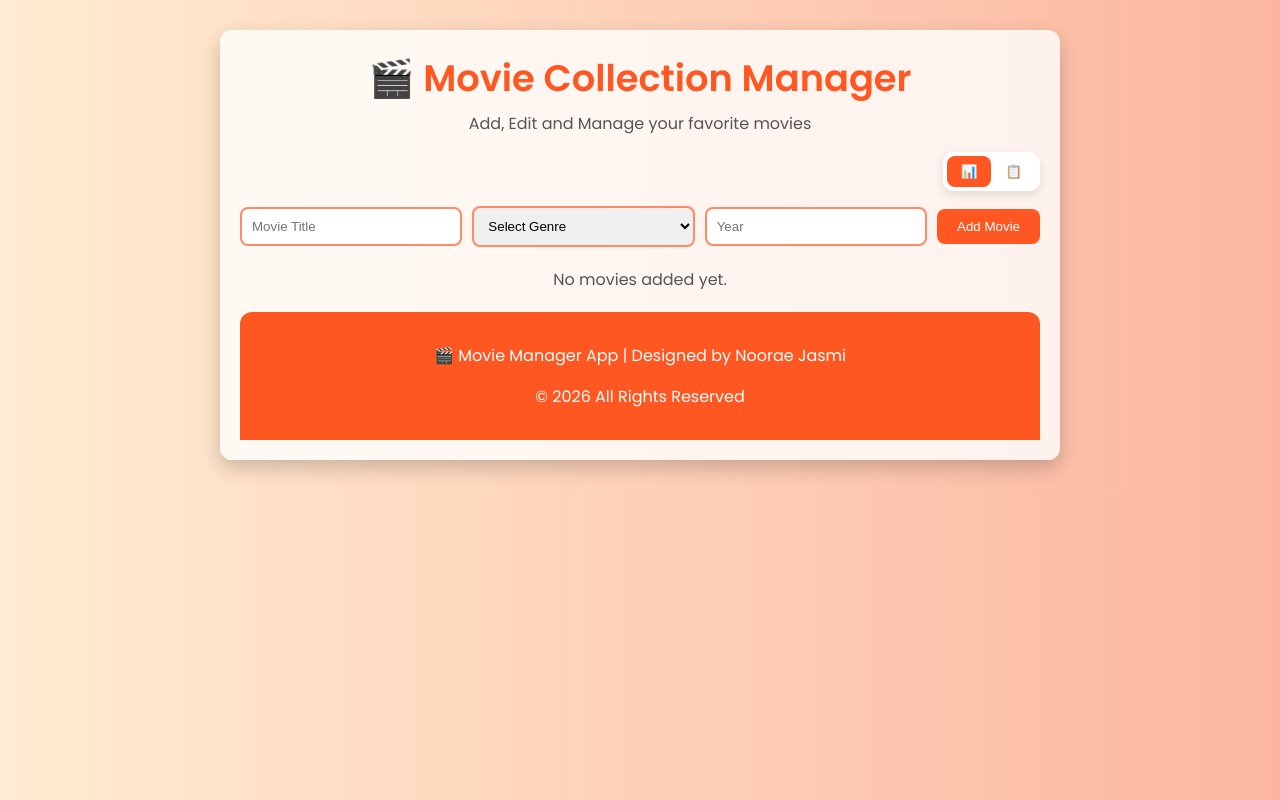
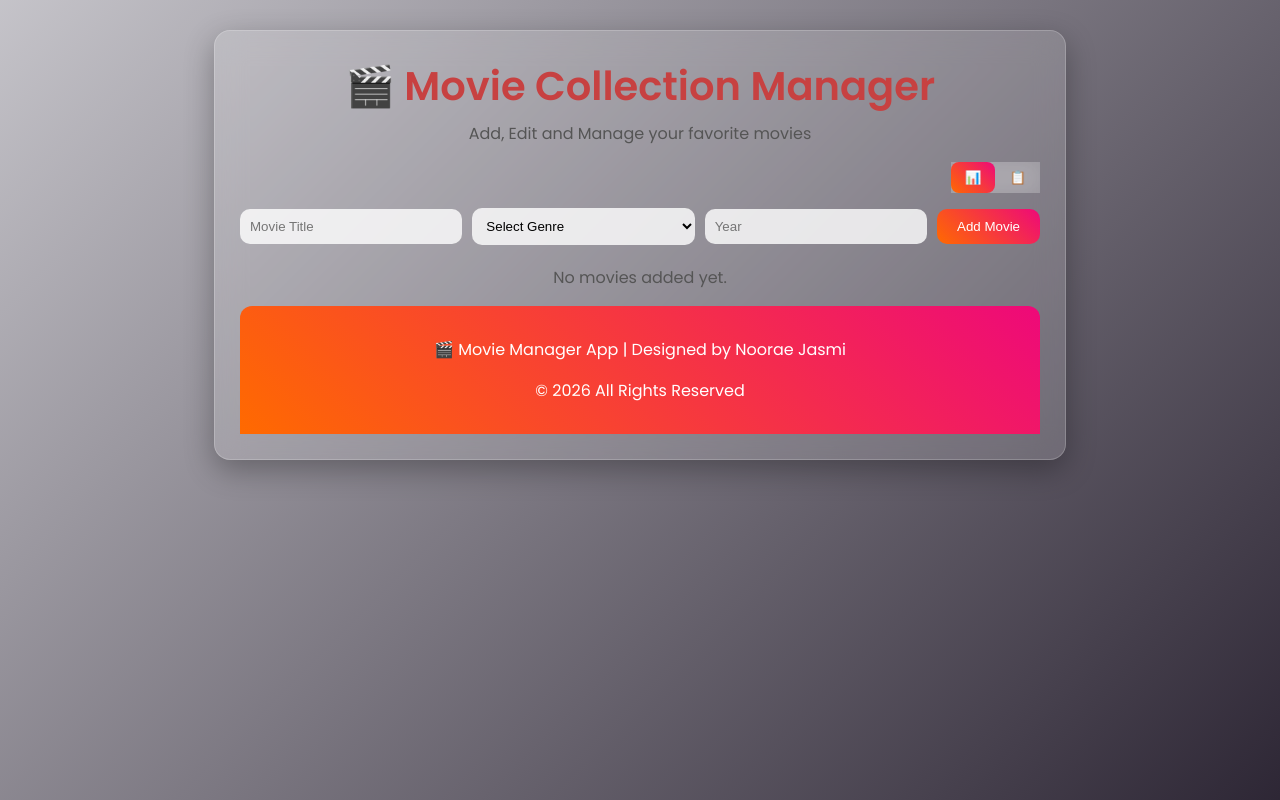
Before and after one commit to jasmi1901/movie-manager, a React (Create React App) app: page / in a window 1280 px wide. Built offline with nearby package versions, Linux system fonts and the light colour scheme.

Commit message:
feedback position and colourchanged

```diff
--- a/src/App.js
+++ b/src/App.js
@@ -1,4 +1,5 @@
 import React, { useState } from "react";
+
 import Header from "./components/Header";
 import ItemForm from "./components/ItemForm";
 import ItemList from "./components/ItemList";
@@ -7,14 +8,15 @@ import Footer from "./components/Footer";
 function App() {
   const [movies, setMovies] = useState([]);
   const [editingMovie, setEditingMovie] = useState(null);
-  const [message, setMessage] = useState("");
-  const [messageType, setMessageType] = useState("");
+  const [topMessage, setTopMessage] = useState("");
+  const [centerMessage, setCenterMessage] = useState("");
+  const [centerType, setCenterType] = useState("");
   const [layout, setLayout] = useState("grid");
 
   const addMovie = (movie) => {
     const newMovie = { ...movie, id: Date.now() };
     setMovies([...movies, newMovie]);
-    showMessage(`✅ "${movie.title}" added successfully!`, "add");
+    showTopMessage(`✅ "${movie.title}" added successfully!`, "add");
   };
 
 
@@ -22,7 +24,7 @@ function App() {
     const movie = movies.find((m) => m.id === id);
     if (!movie) return;
     setMovies(movies.filter((m) => m.id !== id));
-    showMessage(`❌ "${movie.title}" deleted.`, "delete");
+    showCenterMessage(`❌ "${movie.title}" deleted.`, "delete");
   };
 
 
@@ -38,18 +40,26 @@ function App() {
       )
     );
     setEditingMovie(null);
-    showMessage(`✏️ "${updatedMovie.title}" updated successfully!`, "update");
+    showCenterMessage(`✏️ "${updatedMovie.title}" updated successfully!`, "update");
   };
 
+const showTopMessage = (text) => {
+  setTopMessage(text);
+  setTimeout(() => {
+    setTopMessage("");
+  }, 2000);
+};
 
-  const showMessage = (text, type) => {
-    setMessage(text);
-    setMessageType(type);
-    setTimeout(() => {
-      setMessage("");
-      setMessageType("");
-    }, 3000);
-  };
+const showCenterMessage = (text, type) => {
+  setCenterMessage(text);
+  setCenterType(type);
+
+  setTimeout(() => {
+    setCenterMessage("");
+    setCenterType("");
+  }, 2500);
+};
+
 
   return (
     <div className="container">
@@ -74,7 +84,19 @@ function App() {
     </div>
 
 
-      {message && <p className={`message ${messageType}`}>{message}</p>}
+{topMessage && (
+  <div className="top-message">
+    {topMessage}
+  </div>
+)}
+
+
+{centerMessage && (
+  <div className={`message ${centerType}`}>
+    {centerMessage}
+  </div>
+)}
+
 
       <ItemForm
         addMovie={addMovie}
--- a/src/styles/app.css
+++ b/src/styles/app.css
@@ -4,7 +4,9 @@
 
 body {
   font-family: 'Poppins', sans-serif;
-  background: linear-gradient(to right, #ffecd2, #fcb69f);
+  background: linear-gradient(135deg, #242423, #d1d0d5, #100818);
+  background-size: 300% 300%;
+  animation: gradientMove 10s ease infinite;
   margin: 0;
   padding: 0;
 }
@@ -19,11 +21,13 @@ body {
 .container {
   max-width: 800px;
   margin: 30px auto;
-  padding: 20px;
-  background: #ffffffcc;
-  border-radius: 12px;
-  box-shadow: 0 8px 20px rgba(0,0,0,0.2);
+  padding: 25px;
+  background: rgba(255, 255, 255, 0.15);
+  backdrop-filter: blur(15px);
+  border-radius: 16px;
+  box-shadow: 0 10px 30px rgba(0,0,0,0.3);
   flex: 1;
+  border: 1px solid rgba(255,255,255,0.2);
 }
 
 /* Header */
@@ -33,8 +37,8 @@ header {
 }
 
 header h1 {
-  color: #ff5722;
-  font-size: 2.3rem;
+  color: #c74141;
+  font-size: 2.5rem;
   margin: 0;
 }
 
@@ -54,11 +58,8 @@ header p {
 
 /* Toggle buttons */
 .layout-toggle {
-  display: inline-flex;
-  background: #fff;
-  border-radius: 10px;
-  padding: 4px;
-  box-shadow: 0 4px 10px rgba(0,0,0,0.1);
+  background: rgba(255,255,255,0.2);
+  backdrop-filter: blur(10px);
 }
 
 .layout-toggle button {
@@ -73,7 +74,7 @@ header p {
 }
 
 .layout-toggle button.active {
-  background: #ff5722;
+  background: linear-gradient(45deg, #ff6a00, #ee0979);
   color: white;
 }
 
@@ -95,31 +96,33 @@ header p {
   padding: 10px;
   flex: 1;
   min-width: 120px;
-  border: 2px solid #ff8a65;
-  border-radius: 8px;
+  border: none;
+  border-radius: 10px;
   outline: none;
+  background: rgba(255,255,255,0.8);
   transition: 0.3s;
 }
 
 .form input:focus,
 .form select:focus {
-  border-color: #ff5722;
+
+  box-shadow: 0 0 10px #ff6a00;
 }
 
 .form button {
-  background-color: #ff5722;
+  background: linear-gradient(45deg, #ff6a00, #ee0979);
   color: #fff;
   border: none;
-  padding: 10px 15px;
-  border-radius: 8px;
+  padding: 10px 20px;
+  border-radius: 10px;
   cursor: pointer;
   transition: 0.3s;
-  flex: 0 0 auto;
-  padding: 10px 20px;
+
 }
 
 .form button:hover {
-  background-color: #e64a19;
+  transform: translateY(-2px) scale(1.05);
+  box-shadow: 0 0 15px rgba(255, 106, 0, 0.7);
 }
 
 
@@ -143,18 +146,35 @@ header p {
 
 
 .card {
-  background: linear-gradient(135deg, #ff9a9e, #fad0c4);
+  background: linear-gradient(135deg, #a29798, #131312);
   color: #fff;
   padding: 15px;
-  border-radius: 12px;
-  box-shadow: 0 5px 15px rgba(0,0,0,0.2);
+  border-radius: 15px;
+  box-shadow: 0 8px 20px rgba(0,0,0,0.3);
   transition: all 0.3s ease;
+  position: relative;
+  overflow: hidden;
 }
 
 .card:hover {
-  transform: translateY(-7px) scale(1.02);
-  box-shadow: 0 15px 25px rgba(0,0,0,0.3);
-  background: linear-gradient(135deg, #ff7e5f, #feb47b);
+  transform: translateY(-8px) scale(1.03);
+  box-shadow: 0 15px 30px rgba(0,0,0,0.4);
+
+}
+
+.card::before {
+  content: "";
+  position: absolute;
+  top: 0;
+  left: -100%;
+  width: 100%;
+  height: 100%;
+  background: linear-gradient(120deg, transparent, rgba(255,255,255,0.4), transparent);
+  transition: 0.5s;
+}
+
+.card:hover::before {
+  left: 100%;
 }
 
 
@@ -215,19 +235,32 @@ header p {
 
 
 .genre-badge {
-  display: inline-block;
-  padding: 4px 8px;
-  border-radius: 12px;
-  color: #fff;
-  font-size: 0.8rem;
-  font-weight: 600;
-  margin-bottom: 5px;
-  transition: 0.3s;
+  background: linear-gradient(45deg, #ff512f, #dd2476);
+  padding: 5px 10px;
+  border-radius: 20px;
+  font-size: 0.75rem;
 }
 
 .genre-badge:hover {
   transform: scale(1.1);
 }
+
+.top-message {
+  position: fixed;
+  top: 20px;
+  left: 50%;
+  transform: translateX(-50%);
+
+  background: linear-gradient(45deg, #393f39, #041a05);
+  color: white;
+  padding: 12px 20px;
+  border-radius: 10px;
+  font-weight: 600;
+
+  z-index: 9999;
+  animation: slideDown 0.4s ease;
+}
+
 
 
 .message {
@@ -238,18 +271,31 @@ header p {
   margin-bottom: 15px;
   font-weight: 600;
   animation: fadeIn 0.5s ease;
+
+  position: fixed;
+  top: 50%;
+  left: 50%;
+  transform: translate(-50%, -50%) scale(0.8);
+
+  min-width: 250px;
+  max-width: 80%;
+
+  z-index: 9999;
+
+  opacity: 0;
+  animation: popupFade 0.4s ease forwards;
 }
 
 .message.add {
-  background: #84e387;
+  background: #c42630;
 }
 
 .message.delete {
-  background: #a63a33;
+  background: #d13122;
 }
 
 .message.update {
-  background: #2196f3;
+  background: #2e0505;
 }
 
 
@@ -263,10 +309,10 @@ header p {
 .footer {
   text-align: center;
   padding: 15px;
-  background: #ff5722;
+  background: linear-gradient(45deg, #ff6a00, #ee0979);
   color: #fff;
   border-radius: 12px 12px 0 0;
-  margin-top: 20px;
+
 }
 
 /* Animations */
@@ -291,3 +337,28 @@ header p {
     transform: translateY(0);
   }
 }
+@keyframes gradientMove {
+  0% { background-position: 0% 50%; }
+  50% { background-position: 100% 50%; }
+  100% { background-position: 0% 50%; }
+}
+@keyframes popupFade {
+  0% {
+    opacity: 0;
+    transform: translate(-50%, -60%) scale(0.7);
+  }
+  100% {
+    opacity: 1;
+    transform: translate(-50%, -50%) scale(1);
+  }
+}
+@keyframes slideDown {
+  from {
+    opacity: 0;
+    transform: translate(-50%, -30px);
+  }
+  to {
+    opacity: 1;
+    transform: translate(-50%, 0);
+  }
+}
```
